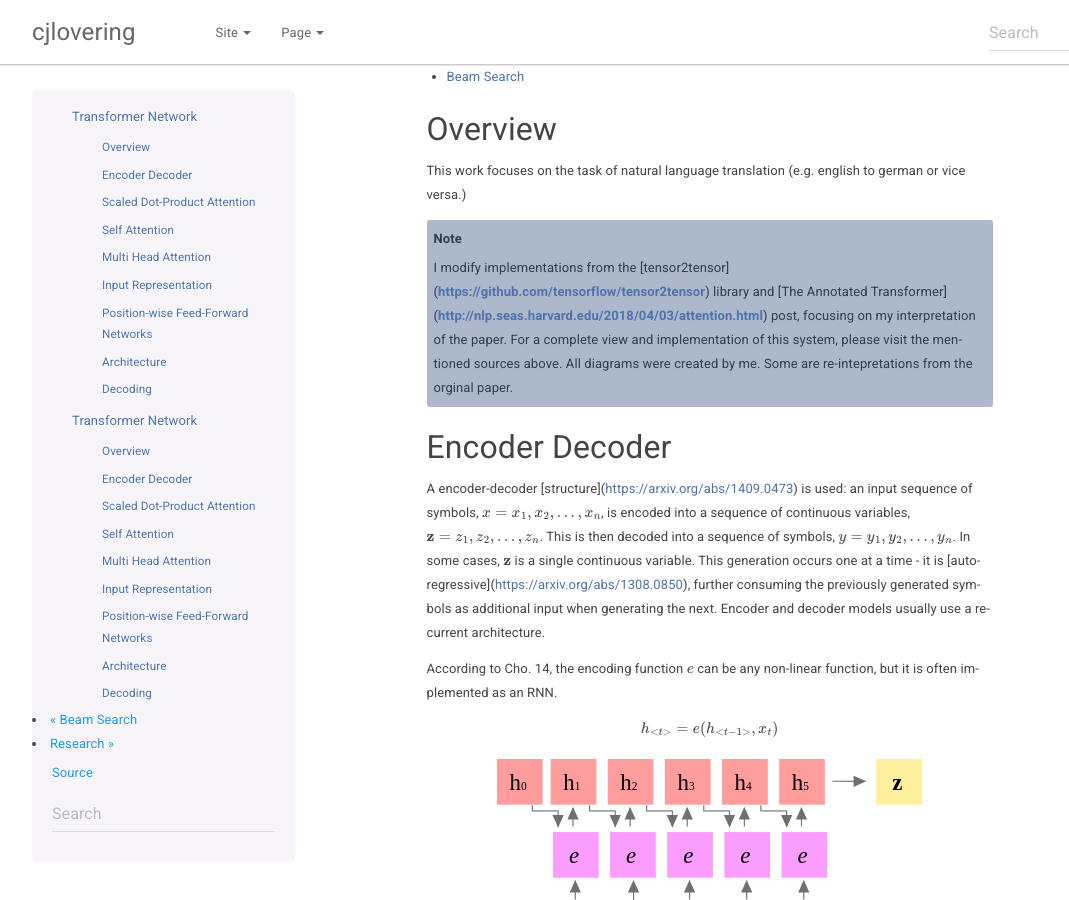
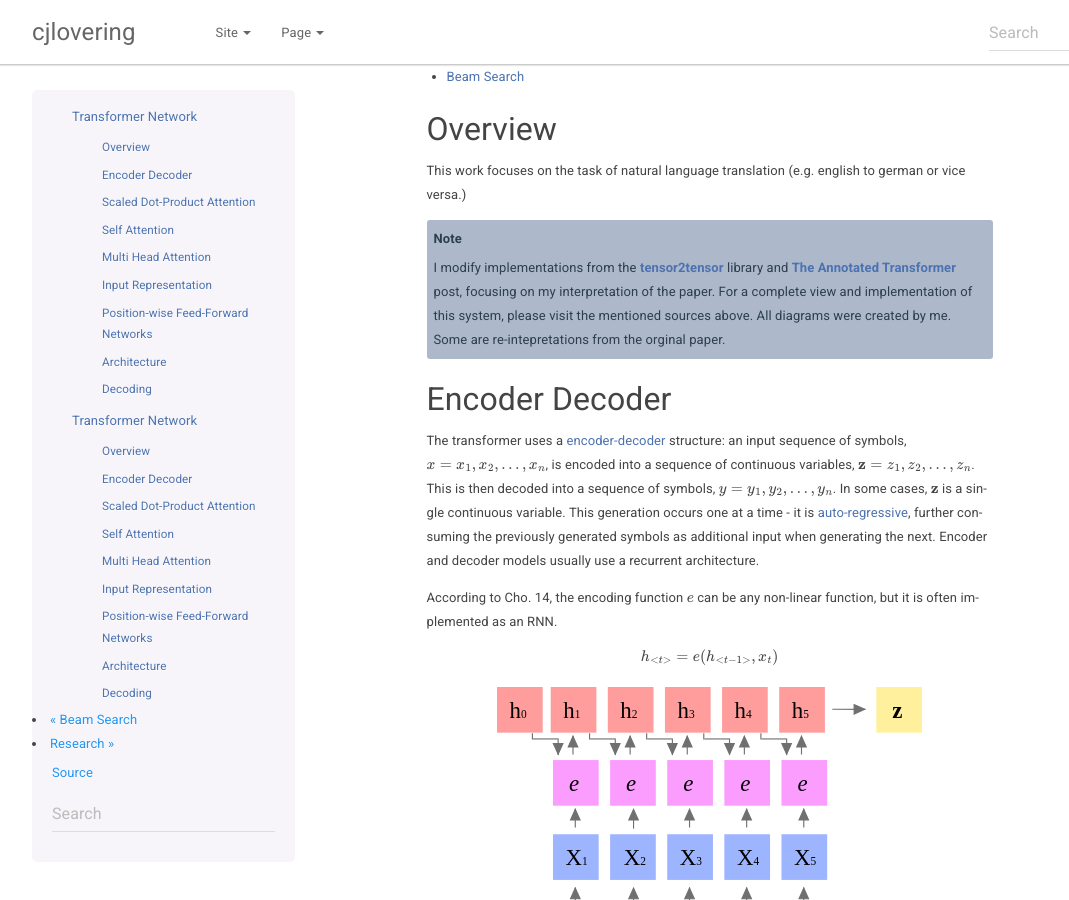
Before and after one commit to cjlovering/cjlovering.github.io, a Sphinx documentation site: the page built from docs/source/posts/003.rst, in a window 1280 px wide and 900 px high, scrolled down 291 px. Shown: the whole window, without its empty margins (38-1107 px from the left). Built offline with Sphinx 7.4.7, drawn with Linux system fonts in a browser that asks for light colours; some web fonts are replaced; some of the changed text lies outside the part shown.

Commit message:
final issues.

```diff
--- a/docs/source/posts/003.rst
+++ b/docs/source/posts/003.rst
@@ -20,12 +20,18 @@
 
 .. note::
 
-  I modify implementations from the [tensor2tensor](https://github.com/tensorflow/tensor2tensor) library and [The Annotated Transformer](http://nlp.seas.harvard.edu/2018/04/03/attention.html) post, focusing on my interpretation of the paper. For a complete view and implementation of this system, please visit the mentioned sources above. All diagrams were created by me. Some are re-intepretations from the orginal paper.
+  I modify implementations from the tensor2tensor_ library and `The Annotated Transformer`_ post, focusing on my interpretation of the paper. For a complete view and implementation of this system, please visit the mentioned sources above. All diagrams were created by me. Some are re-intepretations from the orginal paper.
+
+.. _`The Annotated Transformer`: http://nlp.seas.harvard.edu/2018/04/03/attention.html
+.. _tensor2tensor: https://github.com/tensorflow/tensor2tensor
 
 Encoder Decoder
 ---------------
 
-A encoder-decoder [structure](https://arxiv.org/abs/1409.0473) is used: an input sequence of symbols, :math:`x = { x_1, x_2, \dots, x_n }`, is encoded into a sequence of continuous variables,  :math:`\mathbf{z} = { z_1, z_2, \dots, z_n }`. This is then decoded into a sequence of symbols, :math:`y = { y_1, y_2, \dots, y_n }`. In some cases, :math:`\mathbf{z}` is a single continuous variable. This generation occurs one at a time - it is [auto-regressive](https://arxiv.org/abs/1308.0850), further consuming the previously generated symbols as additional input when generating the next. Encoder and decoder models usually use a recurrent architecture.
+The transformer uses a `encoder-decoder`_ structure: an input sequence of symbols, :math:`x = { x_1, x_2, \dots, x_n }`, is encoded into a sequence of continuous variables,  :math:`\mathbf{z} = { z_1, z_2, \dots, z_n }`. This is then decoded into a sequence of symbols, :math:`y = { y_1, y_2, \dots, y_n }`. In some cases, :math:`\mathbf{z}` is a single continuous variable. This generation occurs one at a time - it is `auto-regressive`_, further consuming the previously generated symbols as additional input when generating the next. Encoder and decoder models usually use a recurrent architecture.
+
+.. _`encoder-decoder`: https://arxiv.org/abs/1409.0473
+.. _`auto-regressive`: https://arxiv.org/abs/1308.0850
 
 According to Cho. 14, the encoding function :math:`e` can be any non-linear function, but it is often implemented as an RNN.
 
@@ -33,10 +39,10 @@
   h_{<t>} = e(h_{<t-1>}, x_t)
 
 .. figure:: /_static/images/003/encoder.svg
-   :height: 250px
-   :align: center
+  :height: 250px
+  :align: center
 
-   Encoder architecture.
+  Encoder architecture.
 
 The input sentence :math:`x` is encoded into the vector :math:`\mathbf{z}`. Depending on the implemention, we consider the final hidden states as the encoding, or some operation on all the hidden states.
 
@@ -248,8 +254,8 @@
 The authors use a positional encoding that uses
 
 .. math::
-  \text{PE}_{(pos,2i)} =& \sin(pos / 10000^{2i/d_{\text{model}}})
-  \text{PE}{(pos,2i+1)} =& \cos(pos / 10000^{2i/d_{\text{model}}})
+  \text{PE}_{(pos,2i)} = \sin(pos / 10000^{2i/d_{\text{model}}})
+  \text{PE}_{(pos,2i+1)} = \cos(pos / 10000^{2i/d_{\text{model}}})
 
 where :math:`pos` is the position and :math:`i` is the dimension.
 
@@ -488,7 +494,7 @@
               .view(nbatches, -1, self.h * self.d_k)
           return self.linears[-1](x)
 
-Thus, the multi-headed attention is a function from :math:`R^{q \times d}` to :math:`R^{q\ times v}`. Furthermore, like the scaled-dot-product attenion, it is able to concurrently operate on all the queries in parallel regardless of the size of the sentence.
+Thus, the multi-headed attention is a function from :math:`R^{q \times d}` to :math:`R^{q \times v}`. Furthermore, like the scaled-dot-product attenion, it is able to concurrently operate on all the queries in parallel regardless of the size of the sentence.
 
 Additionally, this module is able to support *h* different heads, and still output a fixed-size vector for each query by concat and then matrix multiply to reduce the dimensionality.
 
@@ -532,8 +538,8 @@
 The authors use a positional encoding that uses
 
 .. math::
-  \text{PE}_{(pos,2i)} =& \sin(pos / 10000^{2i/d_{\text{model}}})
-  \text{PE}{(pos,2i+1)} =& \cos(pos / 10000^{2i/d_{\text{model}}})
+  \text{PE}_{(pos,2i)} = \sin(pos / 10000^{2i/d_{\text{model}}})\\
+  \text{PE}_{(pos,2i+1)} = \cos(pos / 10000^{2i/d_{\text{model}}})
 
 where :math:`pos` is the position and :math:`i` is the dimension.
 
@@ -590,4 +596,4 @@
           ys = torch.cat([ys, torch.ones(1, 1).type_as(src.data).fill_(next_word)], dim=1)
       return ys
 
-Using [beam search](004.ipynb) (as the authors did do), a path is selected by maintaining *k* beams - i.e. the best-so-far :math:`k` options.
+Using `beam search`_ (as the authors did do), a path is selected by maintaining *k* beams - i.e. the best-so-far :math:`k` options.
```
